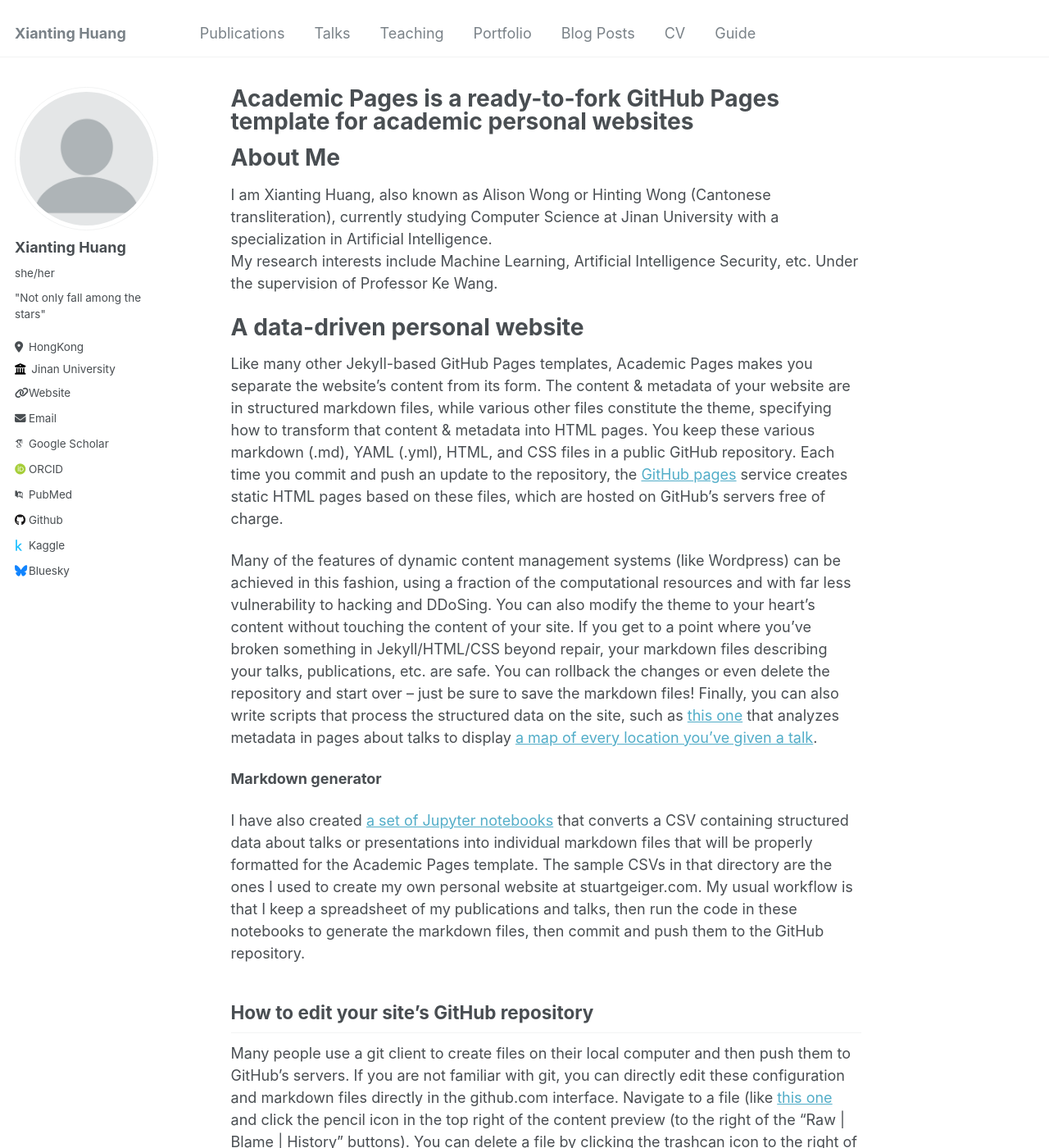
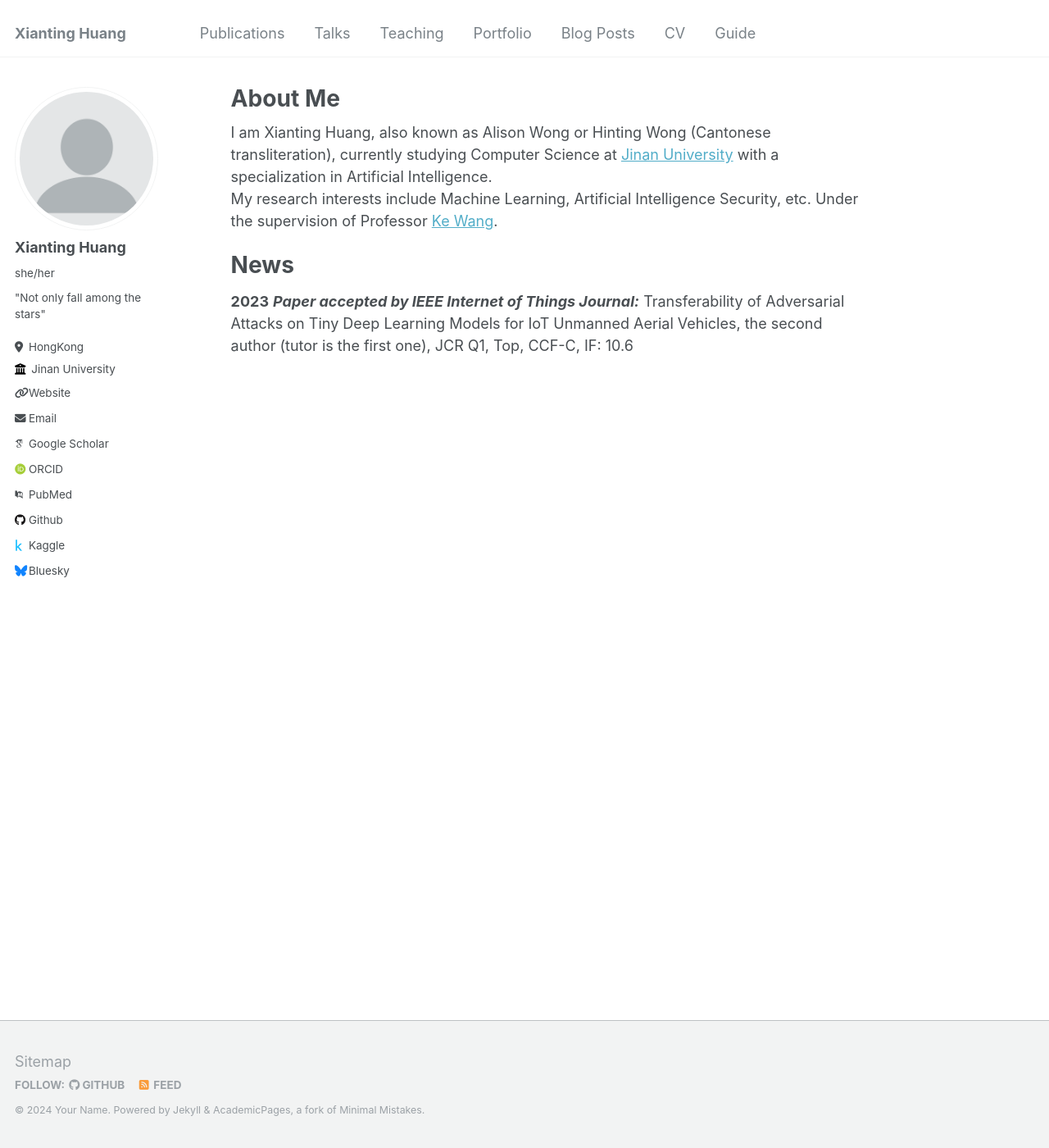
Before and after one commit to AlisonWWWong/my-academic-profile, a Jekyll site: the page built from _pages/about.md, in a window 1280 px wide and 1400 px high. Shown: the whole window at 82% size. Built offline with Jekyll 4.4.1, drawn with Linux system fonts in a browser that asks for light colours; some web fonts are replaced; some of the changed text lies outside the part shown.

Commit message:
Update about.md

```diff
--- a/_pages/about.md
+++ b/_pages/about.md
@@ -1,6 +1,6 @@
 ---
 permalink: /
-title: "Academic Pages is a ready-to-fork GitHub Pages template for academic personal websites"
+title: "About Me"
 author_profile: true
 redirect_from:
   - /about/
@@ -8,31 +8,11 @@ redirect_from:
 ---
 
 
-About Me
+
+I am Xianting Huang, also known as Alison Wong or Hinting Wong (Cantonese transliteration), currently studying Computer Science at [Jinan University](https://www.jnu.edu.cn) with a specialization in Artificial Intelligence.
+My research interests include Machine Learning, Artificial Intelligence Security, etc. Under the supervision of Professor [Ke Wang](https://faculty.jnu.edu.cn/xxkxjsxy/wk/list.htm).
+
+News
 ======
-I am Xianting Huang, also known as Alison Wong or Hinting Wong (Cantonese transliteration), currently studying Computer Science at Jinan University with a specialization in Artificial Intelligence.
-My research interests include Machine Learning, Artificial Intelligence Security, etc. Under the supervision of Professor Ke Wang.
-
-A data-driven personal website
-======
-Like many other Jekyll-based GitHub Pages templates, Academic Pages makes you separate the website's content from its form. The content & metadata of your website are in structured markdown files, while various other files constitute the theme, specifying how to transform that content & metadata into HTML pages. You keep these various markdown (.md), YAML (.yml), HTML, and CSS files in a public GitHub repository. Each time you commit and push an update to the repository, the [GitHub pages](https://pages.github.com/) service creates static HTML pages based on these files, which are hosted on GitHub's servers free of charge.
-
-Many of the features of dynamic content management systems (like Wordpress) can be achieved in this fashion, using a fraction of the computational resources and with far less vulnerability to hacking and DDoSing. You can also modify the theme to your heart's content without touching the content of your site. If you get to a point where you've broken something in Jekyll/HTML/CSS beyond repair, your markdown files describing your talks, publications, etc. are safe. You can rollback the changes or even delete the repository and start over -- just be sure to save the markdown files! Finally, you can also write scripts that process the structured data on the site, such as [this one](https://github.com/academicpages/academicpages.github.io/blob/master/talkmap.ipynb) that analyzes metadata in pages about talks to display [a map of every location you've given a talk](https://academicpages.github.io/talkmap.html).
-
-
-
-**Markdown generator**
-
-I have also created [a set of Jupyter notebooks](https://github.com/academicpages/academicpages.github.io/tree/master/markdown_generator
-) that converts a CSV containing structured data about talks or presentations into individual markdown files that will be properly formatted for the Academic Pages template. The sample CSVs in that directory are the ones I used to create my own personal website at stuartgeiger.com. My usual workflow is that I keep a spreadsheet of my publications and talks, then run the code in these notebooks to generate the markdown files, then commit and push them to the GitHub repository.
-
-How to edit your site's GitHub repository
-------
-Many people use a git client to create files on their local computer and then push them to GitHub's servers. If you are not familiar with git, you can directly edit these configuration and markdown files directly in the github.com interface. Navigate to a file (like [this one](https://github.com/academicpages/academicpages.github.io/blob/master/_talks/2012-03-01-talk-1.md) and click the pencil icon in the top right of the content preview (to the right of the "Raw | Blame | History" buttons). You can delete a file by clicking the trashcan icon to the right of the pencil icon. You can also create new files or upload files by navigating to a directory and clicking the "Create new file" or "Upload files" buttons.
-
-Example: editing a markdown file for a talk
-![Editing a markdown file for a talk](/images/editing-talk.png)
-
-For more info
-------
-More info about configuring Academic Pages can be found in [the guide](https://academicpages.github.io/markdown/). The [guides for the Minimal Mistakes theme](https://mmistakes.github.io/minimal-mistakes/docs/configuration/) (which this theme was forked from) might also be helpful.
+**2023**
+***Paper accepted by IEEE Internet of Things Journal:*** Transferability of Adversarial Attacks on Tiny Deep Learning Models for IoT Unmanned Aerial Vehicles, the second author (tutor is the first one), JCR Q1, Top, CCF-C, IF: 10.6
```
